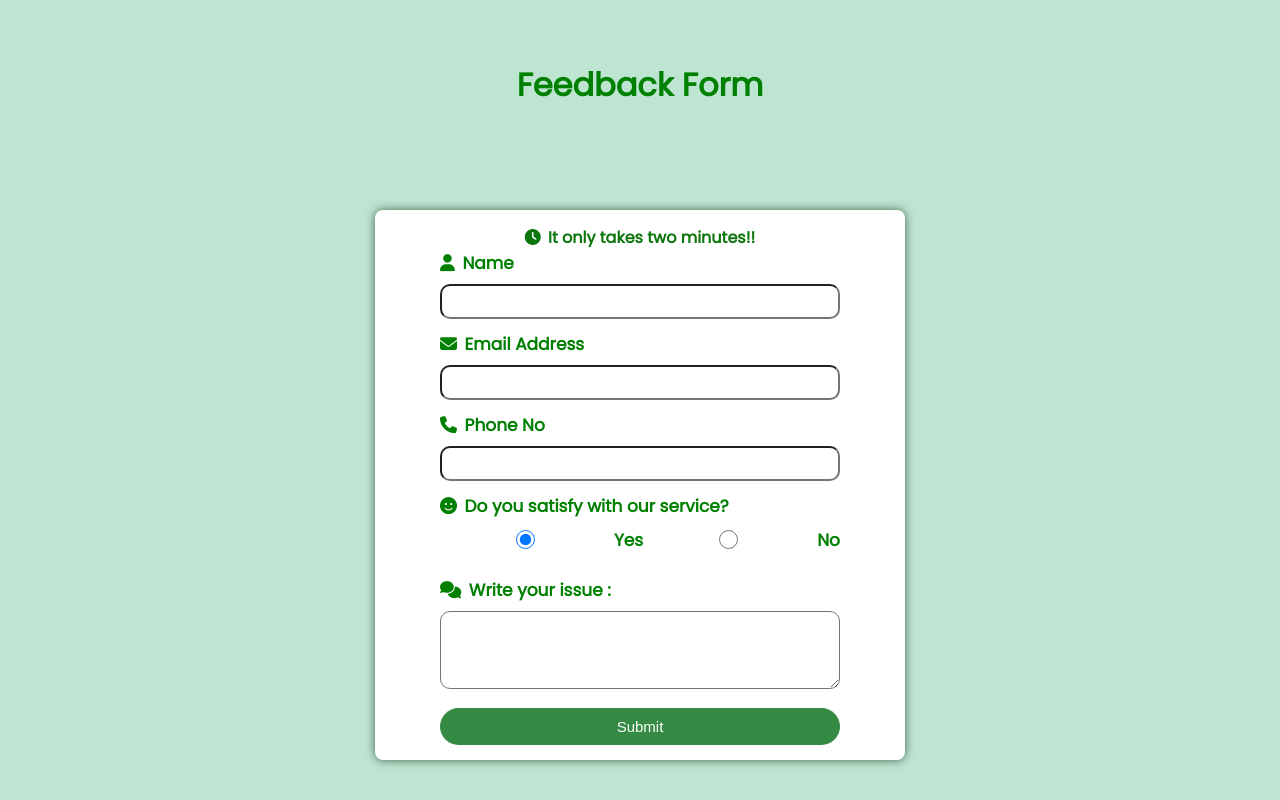
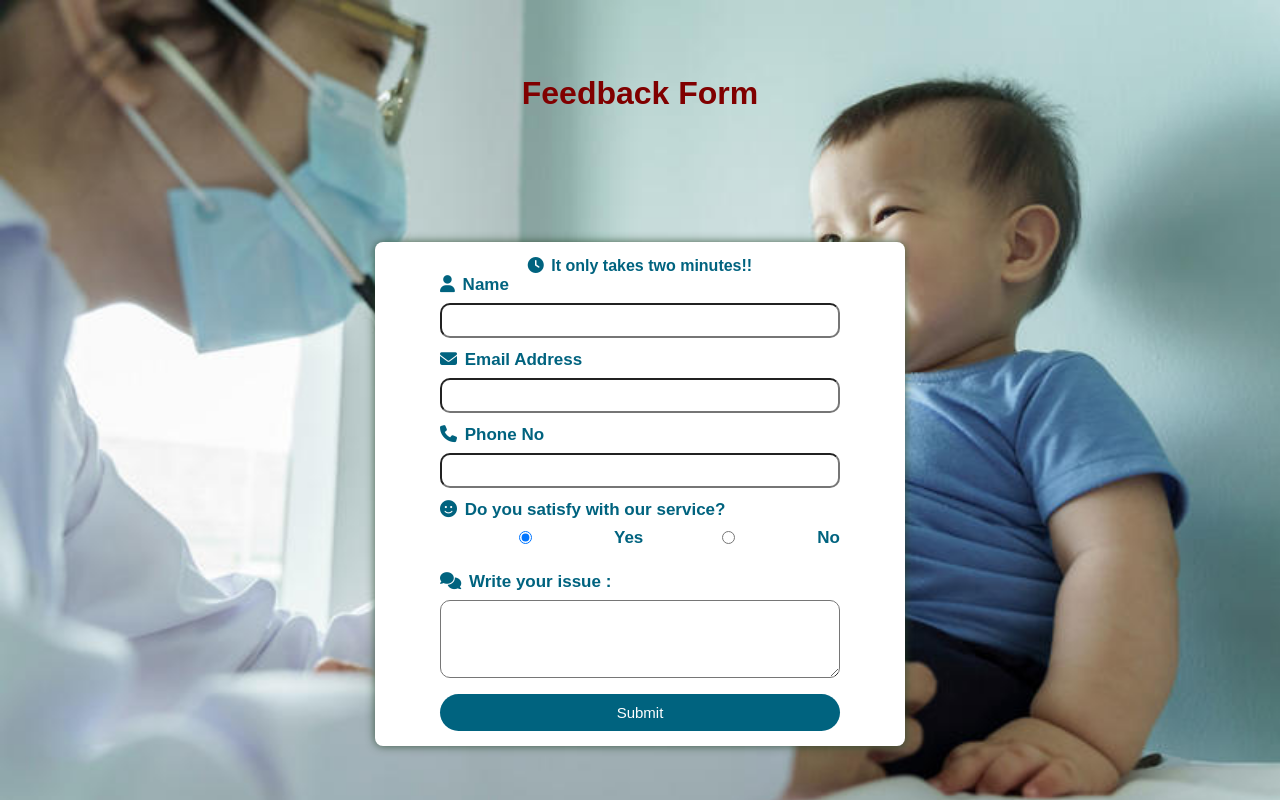
Before and after one commit to abhisek2004/Smart_hospital, a Flask app: template templates/feedback.html in a window 1280 px wide. Run offline with Flask 3, Linux system fonts and the light colour scheme; the template is opened without the code that fills it, so the values that code supplies are empty.

Commit message:
feedback from admin

```diff
--- a/templates/feedback.html
+++ b/templates/feedback.html
@@ -18,14 +18,24 @@
                 justify-content: space-around;
                 flex-direction: column;
                 height: 100vh;
-                background-color: #bde5d2;
+                /* background-color: #bde5d2; */
                 font-family: 'Poppins', sans-serif;
 
             }
 
+            body {
+                font-family: Arial, sans-serif;
+                margin: 0;
+                padding: 0;
+                /* background-color: #FFF3C7; */
+                background-image: url(../static/images/Pediatrics.jpg);
+                background-repeat: no-repeat;
+                background-size: cover;
+            }
+
             .textup {
                 text-align: center;
-                color: rgb(11, 118, 11);
+                color: #00637f !important;
                 font-weight: 700;
             }
 
@@ -59,7 +69,7 @@
                 display: block;
                 margin-bottom: 8px;
                 font-size: 17px;
-                color: green;
+                color: #00637f !important;
                 font-weight: 600;
             }
 
@@ -74,7 +84,7 @@
             }
 
             button {
-                background-color: #368b44;
+                background-color: #00637f !important;
                 color: #fff;
                 padding: 10px;
                 border: none;
@@ -86,13 +96,13 @@
             }
 
             button:hover {
-                background-color: #0a6808;
+                background-color: #00637f !important;
                 border: none;
                 transform: translateY(-10px);
             }
 
             h1 {
-                color: green;
+                color: rgb(128, 0, 0);
             }
         </style>
     </head>
```
